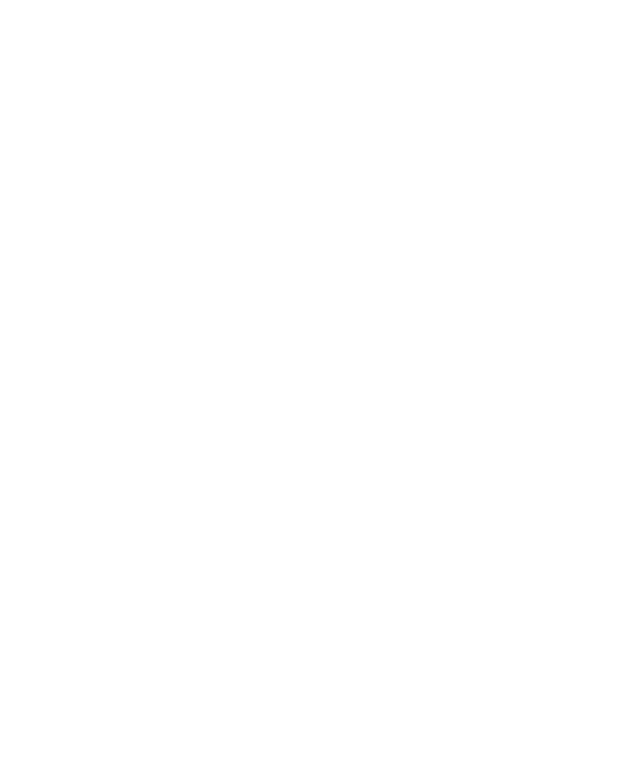
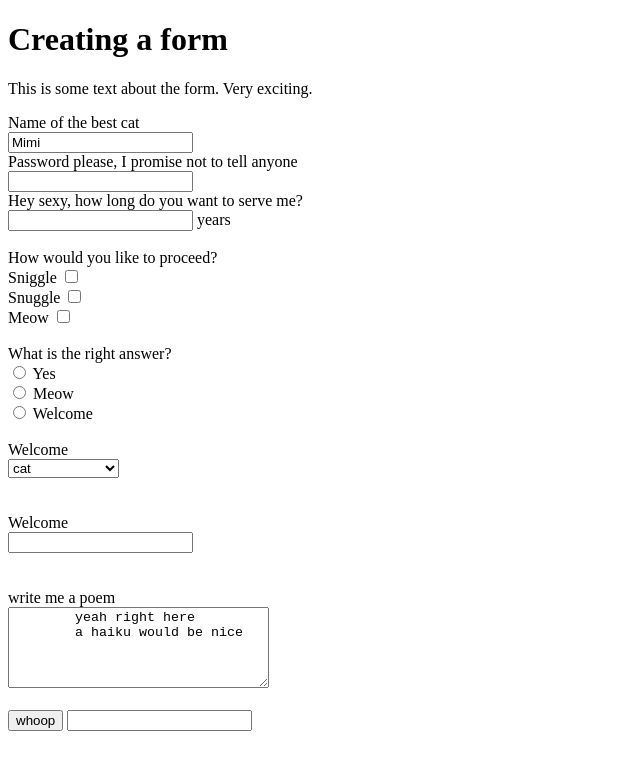
Before and after one commit to Katatsumori/Something, a plain HTML site: page index.html in a window 1280 px wide. Shown: the whole page, without its empty margins (0-640 px from the left). Drawn offline with Linux system fonts and the light colour scheme.

Commit message:
added form to indexhtml

```diff
--- a/index.html
+++ b/index.html
@@ -1,12 +1,114 @@
 <!DOCTYPE html>
-<html lang="en">
-<head>
-  <meta charset="UTF-8">
-  <meta http-equiv="X-UA-Compatible" content="IE=edge">
-  <meta name="viewport" content="width=device-width, initial-scale=1.0">
-  <title>Something</title>
-</head>
-<body>
+<html>
+  <head>
+    <title>form</title>
+  </head>
+  <body style="padding-bottom: 1000px">
 
-</body>
+    <!-- action determines where information is sent -->
+    <!-- method is assigned a HTTP verb that is included in the HTTP request (don't need to be capitalised, it's convention)-->
+    <form action="">
+      <h1>Creating a form</h1>
+      <p>This is some text about the form. Very exciting.</p>
+      <label for="mimi">Name of the best cat</label>
+      <br>
+      <input type="text" name="yo" value="Mimi" id="mimi">
+      <br>
+      <label for="pass">Password please, I promise not to tell anyone</label>
+      <br>
+      <input type="password" name="pass" id="pass">
+      <br>
+      <label for="nr">Hey sexy, how long do you want to serve me?</label>
+      <br>
+      <input type="number" name="nr" id="nr">
+      <label for="nr"> years</label>
+
+      <section>
+        <br>
+        <span>How would you like to proceed?</span>
+        <br>
+
+        <label for="check-one">Sniggle</label>
+        <input type="checkbox" name="check" id="check-one" value="Sniggle">
+
+        <br>
+        <label for="check-two">Snuggle</label>
+        <input type="checkbox" name="check" id="check-two"  value="Snuggle">
+
+        <br>
+        <label for="check-three">Meow</label>
+        <input type="checkbox" name="check" id="check-three"  value="Meow">
+
+      </section>
+
+      <section>
+        <br>
+        <Span>What is the right answer?</Span>
+        <br>
+
+        <input type="radio" name="answer" id="first"  value="yes">
+        <label for="first">Yes</label>
+        <br>
+
+        <input type="radio" name="answer" id="first"  value="meow">
+        <label for="first">Meow</label>
+        <br>
+
+        <input type="radio" name="answer" id="first"  value="welcome">
+        <label for="first">Welcome</label>
+        <br>
+        <br>
+
+        <label for="select">Welcome</label>
+        <br>
+        <select id="select" name="animal">
+          <option value="cat">cat</option>
+          <option value="another">another cat</option>
+          <option value="yet-another">yet another cat</option>
+          <option value="cat?">cat?</option>
+          <option value="yes-cat">yes, cat!</option>
+          <option value="okay-fine-cat">okay fine, cat</option>
+        </select>
+      </section>
+
+      <section>
+        <br>
+        <br>
+
+        <label for="data">Welcome</label>
+        <br>
+        <!-- note that the id in <datalist> corresponds to list="" in input,
+        and id in input corresponds to for="" in label -->
+        <input type="text" list="datalist" id="data" name="datalist">
+        <br>
+        <datalist id="datalist">
+          <option value="cat"></option>
+          <option value="another cat"></option>
+          <option value="yet another cat"></option>
+          <option value="cat?"></option>
+          <option value="yes cat"></option>
+          <option value="okay fine cat"></option>
+          <option value="definitely cat"></option>
+        </datalist>
+      </section>
+
+      <br><br>
+
+      <label for="textarea">write me a poem</label>
+      <br>
+      <textarea name="textarea" id="textarea" rows="5" cols="30">
+        yeah right here
+        a haiku would be nice
+      </textarea>
+
+      <br><br>
+
+      <input type="submit" value="whoop">
+
+      <input type="email">
+
+
+    </form>
+
+  </body>
 </html>
```
